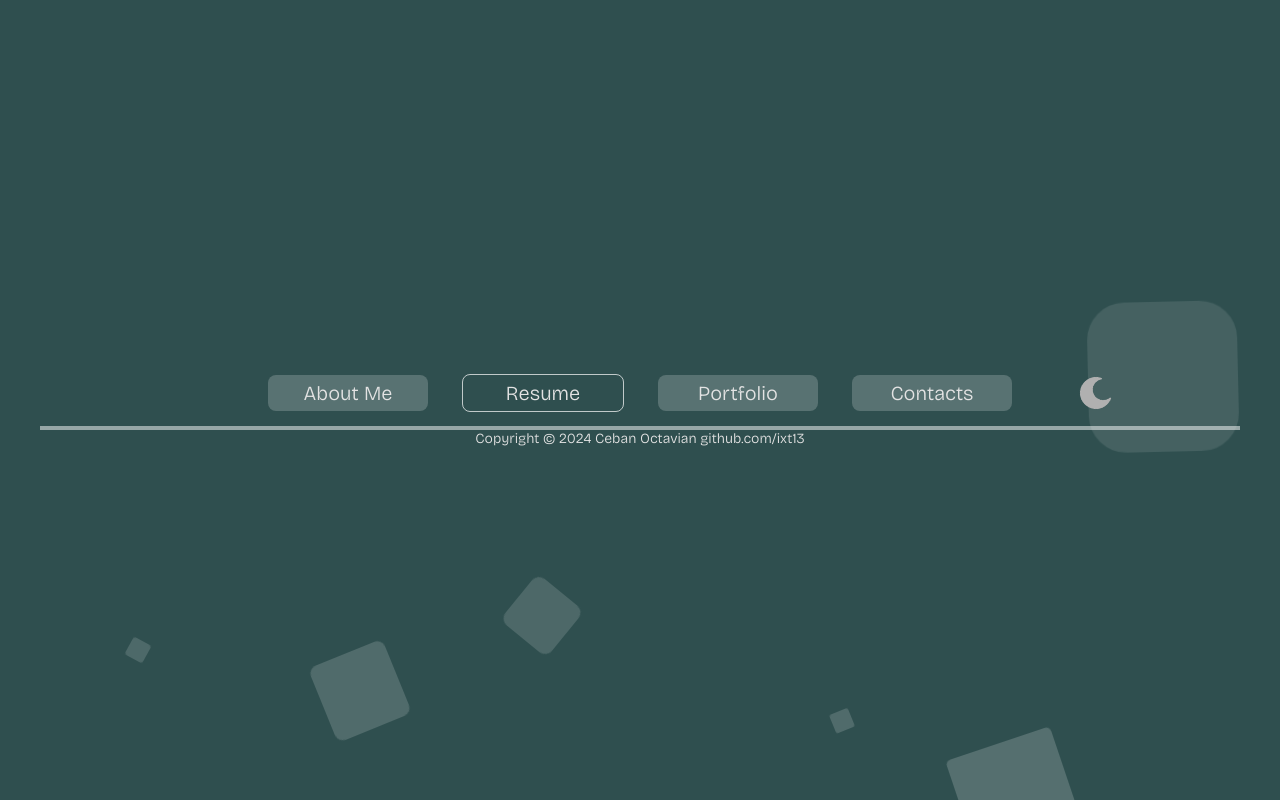
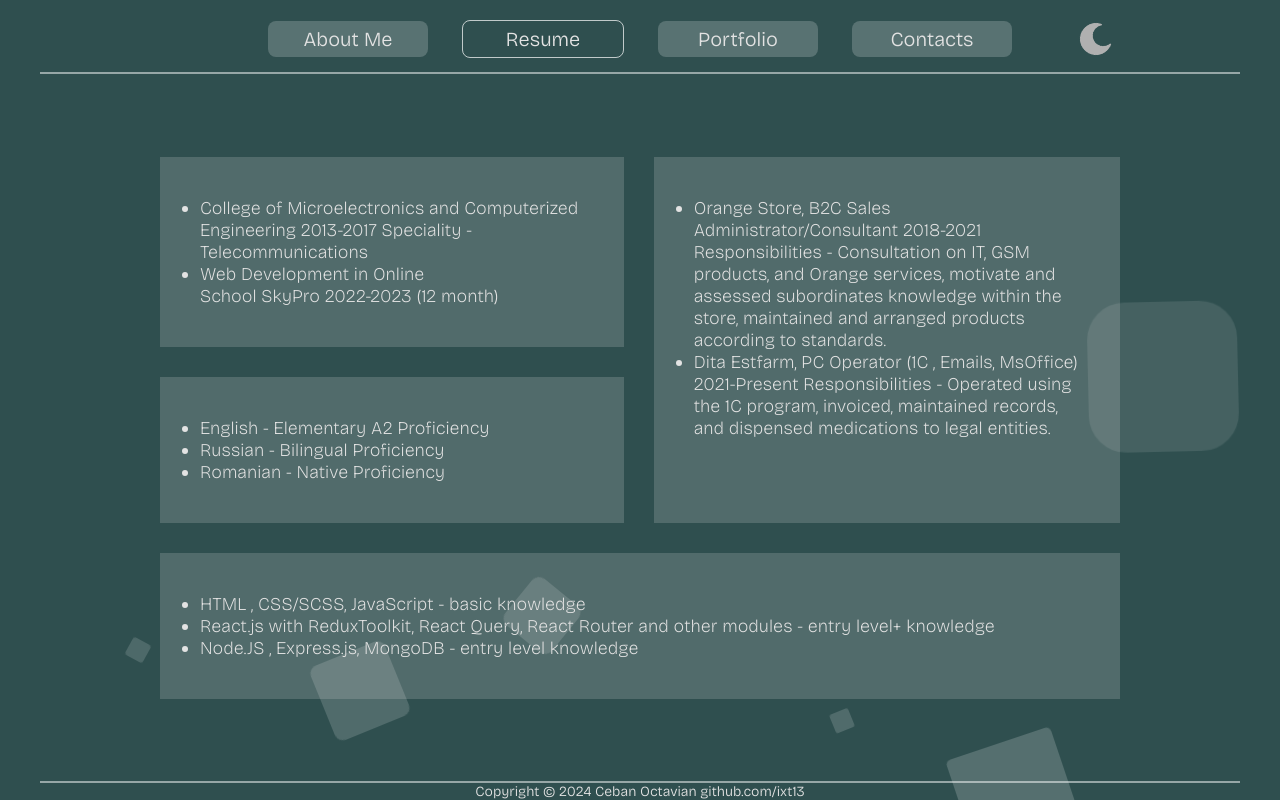
Before and after one commit to ixt13/Portfolio-v2, a Next.js app: page /resume in a window 1280 px wide. Built offline with nearby package versions, Linux system fonts and the light colour scheme.

Commit message:
resume init

```diff
--- a/src/UI/Providers/BodyProvider/BodyProvider.tsx
+++ b/src/UI/Providers/BodyProvider/BodyProvider.tsx
@@ -31,7 +31,7 @@ export const BodyProvider = ({
 						display: 'flex',
 						flexDirection: 'column',
 						alignItems: 'center',
-						justifyContent: 'center',
+						justifyContent: 'space-between',
 					}}
 				>
 					{children}
--- a/src/UI/Screens/HomeScreen.tsx
+++ b/src/UI/Screens/HomeScreen/HomeScreen.tsx
@@ -1,5 +1,5 @@
 import { abotMeTextContent } from '@/consts'
-import { Carousel } from '../Components/Carousel/Carousel'
+import { Carousel } from '../../Components/Carousel/Carousel'
 import styles from './HomeScreen.module.scss'
 export const HomeScreen = () => {
 	return (
--- /dev/null
+++ b/src/UI/Screens/ResumeScreen/ResumeScreen.module.scss
@@ -0,0 +1,54 @@
+.firstGroup {
+	display: flex;
+	flex-direction: column;
+	gap: 30px;
+	width: 50%;
+}
+
+.secondGroup {
+	display: flex;
+	flex-direction: row;
+	justify-content: center;
+	gap: 30px;
+	align-items: stretch;
+}
+.mainContent {
+	display: flex;
+	flex-direction: column;
+	align-items: stretch;
+	width: 1000px;
+	height: 100%;
+	padding: 20px;
+	gap: 30px;
+	font-size: 18px;
+	font-weight: 200;
+	justify-content: center;
+}
+
+.one {
+	width: auto;
+	height: auto;
+	background-color: rgba(217, 217, 217, 0.2);
+	padding: 40px;
+}
+
+.two {
+	width: auto;
+	height: auto;
+	background-color: rgba(217, 217, 217, 0.2);
+	padding: 40px;
+}
+
+.tree {
+	width: 50%;
+	height: auto;
+	background-color: rgba(217, 217, 217, 0.2);
+	padding: 40px;
+}
+
+.four {
+	width: auto;
+	height: auto;
+	background-color: rgba(217, 217, 217, 0.2);
+	padding: 40px;
+}
--- /dev/null
+++ b/src/UI/Screens/ResumeScreen/ResumeScreen.tsx
@@ -0,0 +1,55 @@
+import styles from './ResumeScreen.module.scss'
+
+export const ResumeScreen = () => {
+	return (
+		<main className={styles.mainContent}>
+			<div className={styles.secondGroup}>
+				<div className={styles.firstGroup}>
+					<div className={styles.one}>
+						<ul>
+							<li>
+								College of Microelectronics and Computerized Engineering
+								2013-2017 Speciality - Telecommunications
+							</li>
+							<li>
+								Web Development in Online School SkyPro 2022-2023 (12 month)
+							</li>
+						</ul>
+					</div>
+					<div className={styles.two}>
+						<ul>
+							<li>English - Elementary A2 Proficiency </li>
+							<li>Russian - Bilingual Proficiency</li>
+							<li>Romanian - Native Proficiency</li>
+						</ul>
+					</div>
+				</div>
+				<div className={styles.tree}>
+					<ul>
+						<li>
+							Orange Store, B2C Sales Administrator/Consultant 2018-2021
+							Responsibilities - Consultation on IT, GSM products, and Orange
+							services, motivate and assessed subordinates knowledge within the
+							store, maintained and arranged products according to standards.
+						</li>
+						<li>
+							Dita Estfarm, PC Operator (1C , Emails, MsOffice) 2021-Present
+							Responsibilities - Operated using the 1C program, invoiced,
+							maintained records, and dispensed medications to legal entities.
+						</li>
+					</ul>
+				</div>
+			</div>
+			<div className={styles.four}>
+				<ul>
+					<li>HTML , CSS/SCSS, JavaScript - basic knowledge</li>
+					<li>
+						React.js with ReduxToolkit, React Query, React Router and other
+						modules - entry level+ knowledge
+					</li>
+					<li>Node.JS , Express.js, MongoDB - entry level knowledge</li>
+				</ul>
+			</div>
+		</main>
+	)
+}
--- a/src/app/page.tsx
+++ b/src/app/page.tsx
@@ -1,4 +1,4 @@
-import { HomeScreen } from '@/UI/Screens/HomeScreen'
+import { HomeScreen } from '@/UI/Screens/HomeScreen/HomeScreen'
 
 export default function Home() {
 	return <HomeScreen />
--- a/src/app/resume/page.tsx
+++ b/src/app/resume/page.tsx
@@ -1,3 +1,5 @@
+import { ResumeScreen } from '@/UI/Screens/ResumeScreen/ResumeScreen'
+
 export default function Resume() {
-	return <div> </div>
+	return <ResumeScreen />
 }
--- a/src/consts.ts
+++ b/src/consts.ts
@@ -14,7 +14,7 @@ import tsImage from '@/assets/images/ts.png'
 import viteImage from '@/assets/images/vite.png'
 import { StaticImport } from 'next/dist/shared/lib/get-img-props'
 export const abotMeTextContent = `Hi there! I’m  Ceban Octavian, born April 27, '97 a passionate web developer with two years of experience in creating beautiful and functional websites. \n
-My journey in web development began in 2022 when I started learning the basics of HTML, CSS, and JavaScript. Since then, I’ve delved into more complex frameworks and technologies, such as React.js and various libraries, including TanStack , Axios and another. I also develop basic APIs for working with MongoDB using Node.js, Express, and Mongoose.\n
+My journey in web development began in 2022 when I started learning the basics of HTML, CSS, and JavaScript. Since then, I’ve delved into more complex frameworks and technologies, such as React.js, Next.js and various libraries, including TanStack , Axios and another. I also develop basic APIs for working with MongoDB using Node.js, Express, and Mongoose.\n
  For me, every project is not just a task, but an opportunity to express my creativity and solve real user problems. I strive to create intuitive interfaces and optimized server solutions to ensure that every website is not only visually appealing but also effective.\n
 I love exploring new technologies and applying them to my projects to stay in tune with modern web development trends. My goal is not just to build websites, but to create  user experiences.`
 
```
Also changed, not shown: src/UI/Screens/HomeScreen/HomeScreen.module.scss (renamed from src/UI/Screens/HomeScreen.module.scss).
